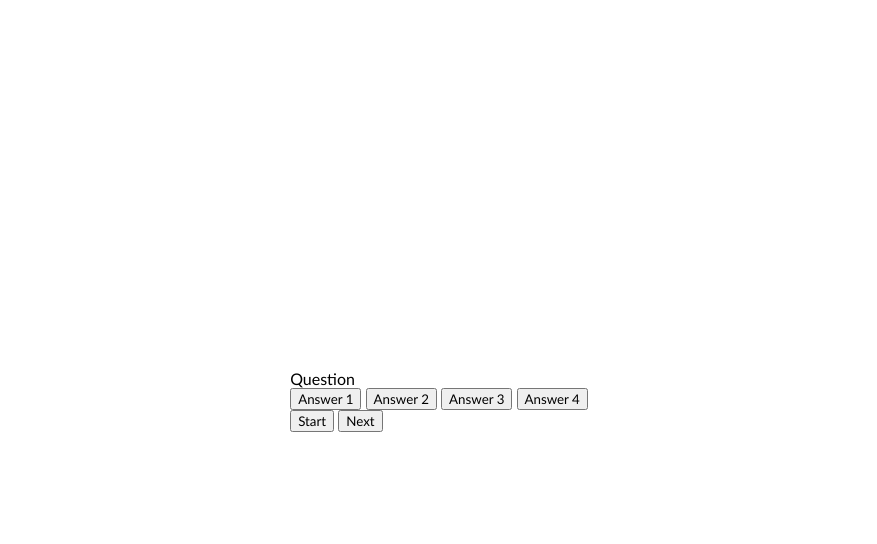
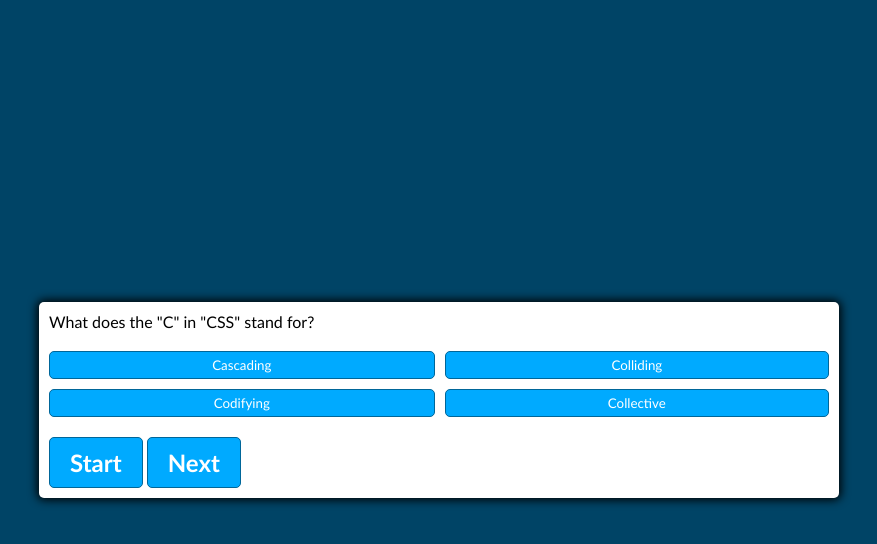
Before and after one commit to thomascupchurch/coding-quiz, a plain HTML site: page index.html in a window 1280 px wide. Both pictures are taken after a click on the button "Start". Shown: the whole page, without its empty margins (201-1078 px from the left). Drawn offline with Linux system fonts and the light colour scheme; files that its build step writes are made by us from their sources.

Commit message:
questions added

```diff
--- a/assets/script.js
+++ b/assets/script.js
@@ -0,0 +1,186 @@
+const startButton = document.getElementById('start-btn')
+const nextButton = document.getElementById('next-btn')
+const questionContainerElement = document.getElementById("question-container")
+const questionElement = document.getElementById('question')
+const answerButtonsElement = document.getElementById('answer-buttons')
+
+let shuffledQuestions
+
+let currentQuestionIndex
+
+startButton.addEventListener('click', startQuiz)
+
+nextButton.addEventListener('click', () => {
+    currentQuestionIndex++
+    setNextQuestion()
+})
+
+function startQuiz() {
+    console.log("Started!")
+    startButton.classList.add('hide')
+    shuffledQuestions = questions.sort(() => Math.random() - .5)
+    currentQuestionIndex = 0
+    questionContainerElement.classList.remove('hide')
+    setNextQuestion()
+}
+
+function setNextQuestion() {
+    resetState()
+    showQuestion(shuffledQuestions[currentQuestionIndex])
+
+}
+
+function showQuestion(question) {
+    questionElement.innerText = question.question
+    question.answers.forEach(answer => {
+        const button = document.createElement('button')
+        button.innerText = answer.text
+        button.classList.add('btn')
+        if (answer.correct) {
+            button.dataset.correct = answer.correct
+        }
+        button.addEventListener('click', selectAnswer)
+        answerButtonsElement.appendChild(button)
+    })
+}
+
+function resetState() {
+    nextButton.classList.add('hide')
+    while (answerButtonsElement.firstChild) {
+        answerButtonsElement.removeChild(answerButtonsElement.firstChild)
+    }
+}
+
+function selectAnswer(e) {
+    const selectedButton = e.target
+    const correct = selectedButton.dataset.correct
+    setStatusClass(document.body, correct)
+    Array.from(answerButtonsElement.children).forEach(button => [
+        setStatusClass(button, button.dataset.correct)
+    ])
+    if (shuffledQuestions.length > currentQuestionIndex + 1) {
+        nextButton.classList.remove('hide')
+    } else {
+        startButton.innerText = 'Restart'
+        startButton.classList.remove('hide')
+    }
+
+}
+
+function setStatusClass(element, correct) {
+    clearStatusClass(element)
+        if (correct) {
+            element.classList.add('correct')
+        } else {
+            element.classList.add('wrong')
+        }
+}
+
+function clearStatusClass(element) {
+    element.classList.remove('correct')
+    element.classList.remove('wrong')
+}
+
+const questions = [
+    {
+        question: 'What element surrounds the contents of a function block?',
+        answers: [
+            { text: 'curly braces', correct: true},
+            { text: 'parentheses', correct: false},
+            { text: 'angle brackets', correct: false},
+            { text: 'dollar signs', correct: false}
+        ]
+    },
+
+    {
+        question: 'What is it okay to not understand at this point?',
+        answers: [
+            { text: 'functions', correct: false},
+            { text: 'DOM', correct: false},
+            { text: 'everything', correct: true},
+            { text: 'bootstrap', correct: false}
+        ]
+    },
+
+    {
+        question: 'What does the "O" in "DOM" stand for?',
+        answers: [
+            { text: 'Oriented', correct: false},
+            { text: 'Object', correct: true},
+            { text: 'Obscene', correct: false},
+            { text: 'Objective', correct: false}
+        ]
+    },
+
+    {
+        question: 'Where does the href for the stylesheet go in index.html?',
+        answers: [
+            { text: 'in the footer', correct: false},
+            { text: 'just before the closing "</body>" tag', correct: false},
+            { text: 'in the header', correct: false},
+            { text: 'in the head', correct: true}
+        ]
+    },
+
+    {
+        question: 'What is the git method for updating the remote repository with the changes you have made locally?',
+        answers: [
+            { text: 'push', correct: true},
+            { text: 'pull', correct: false},
+            { text: 'status', correct: false},
+            { text: 'branch-update', correct: false}
+        ]
+    },
+
+    {
+        question: 'In which coding language does "flexbox" operate?',
+        answers: [
+            { text: 'jQuery', correct: false},
+            { text: 'CSS', correct: true},
+            { text: 'javaScript', correct: false},
+            { text: 'HTML', correct: false}
+        ]
+    },
+
+    {
+        question: 'Which one of the following files is required for a browser to render a website?',
+        answers: [
+            { text: 'stylesheet', correct: false},
+            { text: 'script.js', correct: false},
+            { text: 'READNE.md', correct: false},
+            { text: 'index.html', correct: true}
+        ]
+    },
+
+    {
+        question: 'Which of the following is NOT a browser?',
+        answers: [
+            { text: 'Chrome', correct: false},
+            { text: 'Firefox', correct: false},
+            { text: 'iOS', correct: true},
+            { text: 'Safari', correct: false}
+        ]
+    },
+
+    {
+        question: 'What is the term for software that is licensed for free use?',
+        answers: [
+            { text: 'object oriented', correct: true},
+            { text: 'open-source', correct: true},
+            { text: 'logic driven', correct: false},
+            { text: 'intuitive design', correct: false}
+        ]
+    },
+
+    {
+        question: 'What does the "C" in "CSS" stand for?',
+        answers: [
+            { text: 'Cascading', correct: true},
+            { text: 'Colliding', correct: false},
+            { text: 'Codifying', correct: false},
+            { text: 'Collective', correct: false}
+        ]
+    },
+
+
+]
--- a/assets/style.css
+++ b/assets/style.css
@@ -10,7 +10,7 @@
 }
 
 body {
-    --hue: var(--hue-neutral);
+    --hue: 200;
     padding: 0;
     margin: 0;
     display: flex;
@@ -18,5 +18,70 @@ body {
     height: 100vh;
     justify-content: center;
     align-items: center;
-    background-color: hs1(var(--hue), 100%, 20%);
+    background-color: hsl(var(--hue), 100%, 20%);
 }
+
+body.correct {
+    --hue: 145;
+}
+
+body.wrong {
+    --hue: 0;
+}
+
+.container {
+    width: 800px;
+    max-width: 80%;
+    background-color: white;
+    border-radius: 5px;
+    padding: 10px;
+    box-shadow: 0 0 10px 2px;
+}
+
+.btn-grid {
+    display: grid;
+    grid-template-columns: repeat(2, auto);
+    gap: 10px;
+    margin: 20px 0;
+}
+
+.btn {
+    --hue: var(--hue-neutral);
+    border: 1px solid hsl(var(--hue), 100%, 30%);
+    background-color: hsl(var(--hue), 100%, 50%);
+    border-radius: 5px;
+    padding: 5px 10px;
+    color: white;
+    outline: none;
+}
+
+.btn:hover {
+    border-clor: black;
+}
+
+.btn.correct {
+    --hue: var(--hue-correct);
+    color: black;
+}
+
+.btn.wrong {
+    --hue: var(--hue-wrong);
+}
+
+.start-btn,
+.next-btn {
+    font-size: 1.5rem;
+    font-weight: bold;
+    padding: 10px 20px;
+
+}
+
+.controls {
+    display: flex;
+    justify-content: center;
+    align-items: center;
+}
+
+.hid {
+    display: none;
+}
--- a/index.html
+++ b/index.html
@@ -4,10 +4,10 @@
     <meta charset="UTF-8">
     <meta http-equiv="X-UA-Compatible" content="IE=edge">
     <meta name="viewport" content="width=device-width, initial-scale=1.0">
-    <link href="assets/css/style.css" rel="stylesheet">
+    <link href="assets/style.css" rel="stylesheet">
     <title>Awesome Coding Quiz</title>
 </head>
-<body>
+<body class="neutral">
     <div class="container">
         <div id="question-container" class="hide">
             <div id="question">Question</div>
@@ -23,6 +23,6 @@
             <button id="next-btn" class="next-btn btn">Next</button>
     </div>
 
-    <script src="assets/js/script.js"></script>
+    <script src="assets/script.js"></script>
 </body>
 </html>
```
